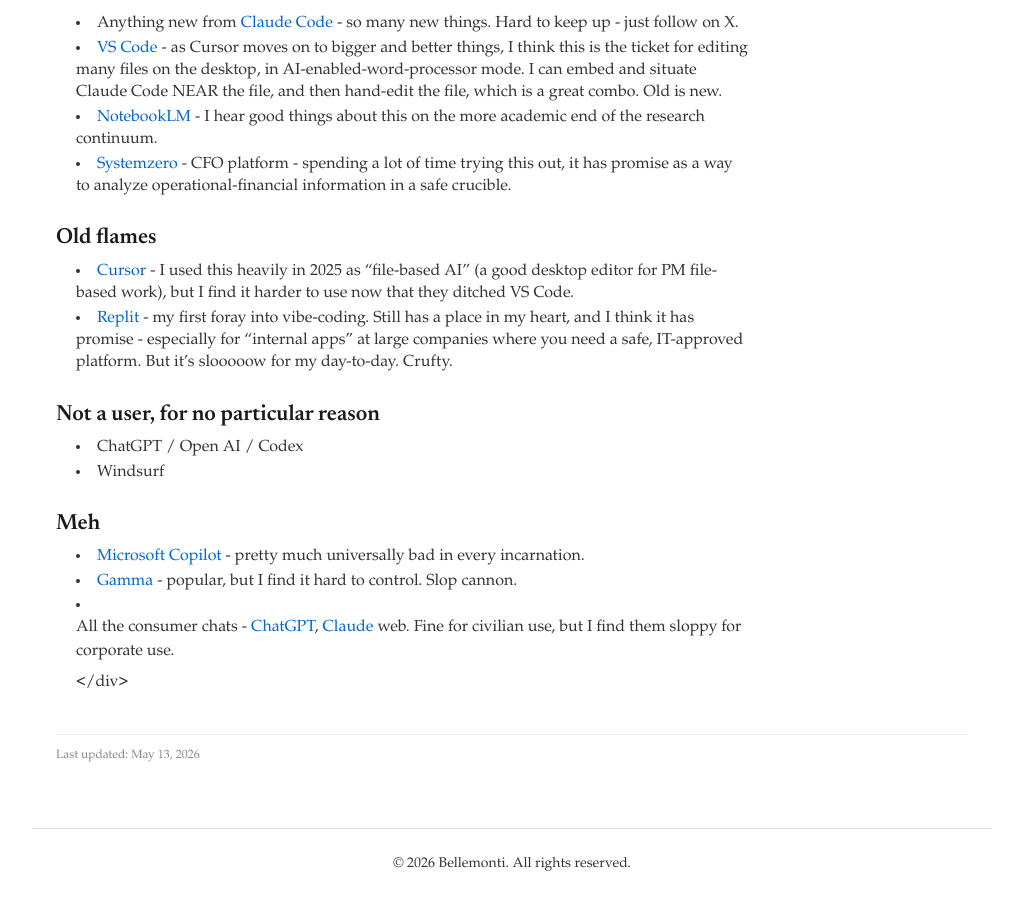
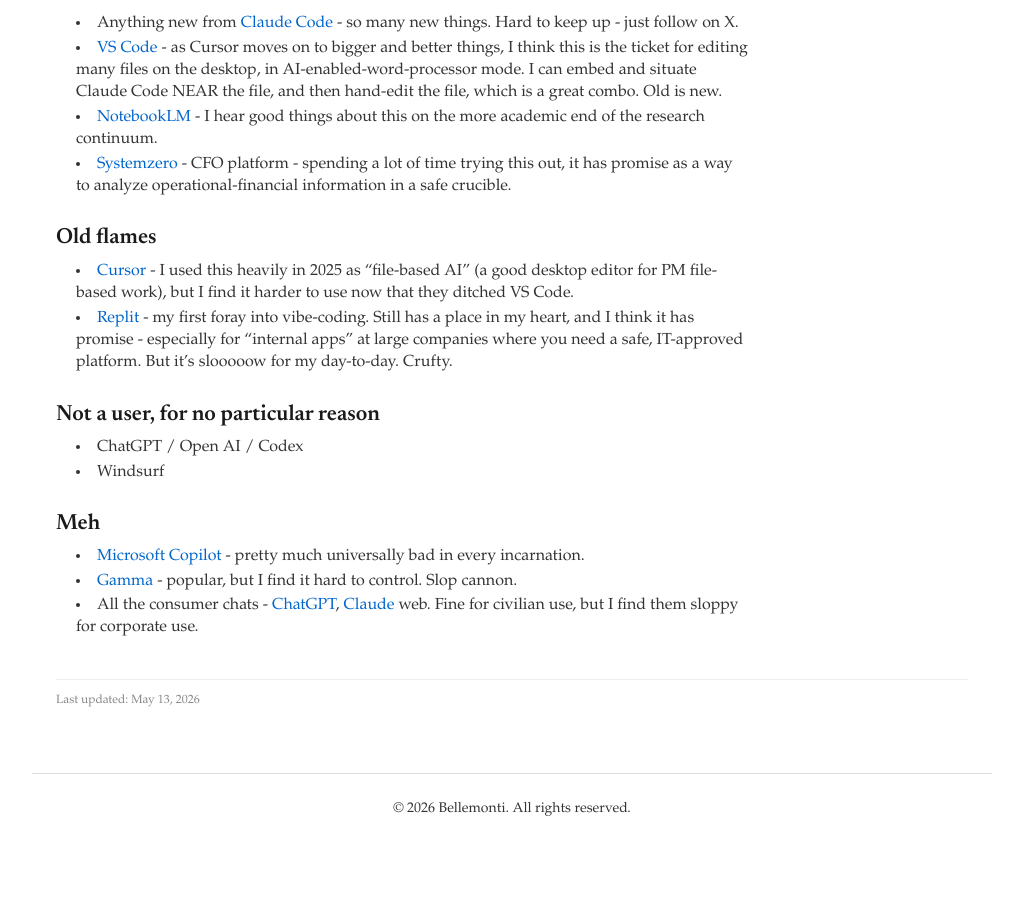
Before and after one commit to gibbygee/bellemonti-website, a Jekyll site: the page built from _binder/getting-started-with-ai.md, in a window 1280 px wide and 900 px high, scrolled down 1682 px. Shown: the whole window, without its empty margins (128-1151 px from the left). Built offline with Jekyll 4.4.1, drawn with Linux system fonts in a browser that asks for light colours; after the commit the page ends 2527 px from its top, so only the background shows below that.

Commit message:
AI page: unindent closing neo-hero divs
The 2-space indent on closing </div> tags was being read as
list-item continuation by kramdown, wrapping the last bullet in
a <p> and rendering </div> as escaped text.

Co-Authored-By: Claude Opus 4.7 (1M context) <noreply@anthropic.com>

```diff
--- a/_binder/getting-started-with-ai.md
+++ b/_binder/getting-started-with-ai.md
@@ -78,5 +78,5 @@ Staying current on AI is half the battle:
 - [Gamma](https://gamma.app/) - popular, but I find it hard to control. Slop cannon.
 - All the consumer chats - [ChatGPT](https://chatgpt.com/), [Claude](https://claude.ai/) web. Fine for civilian use, but I find them sloppy for corporate use.
 
-  </div>
 </div>
+</div>
```
